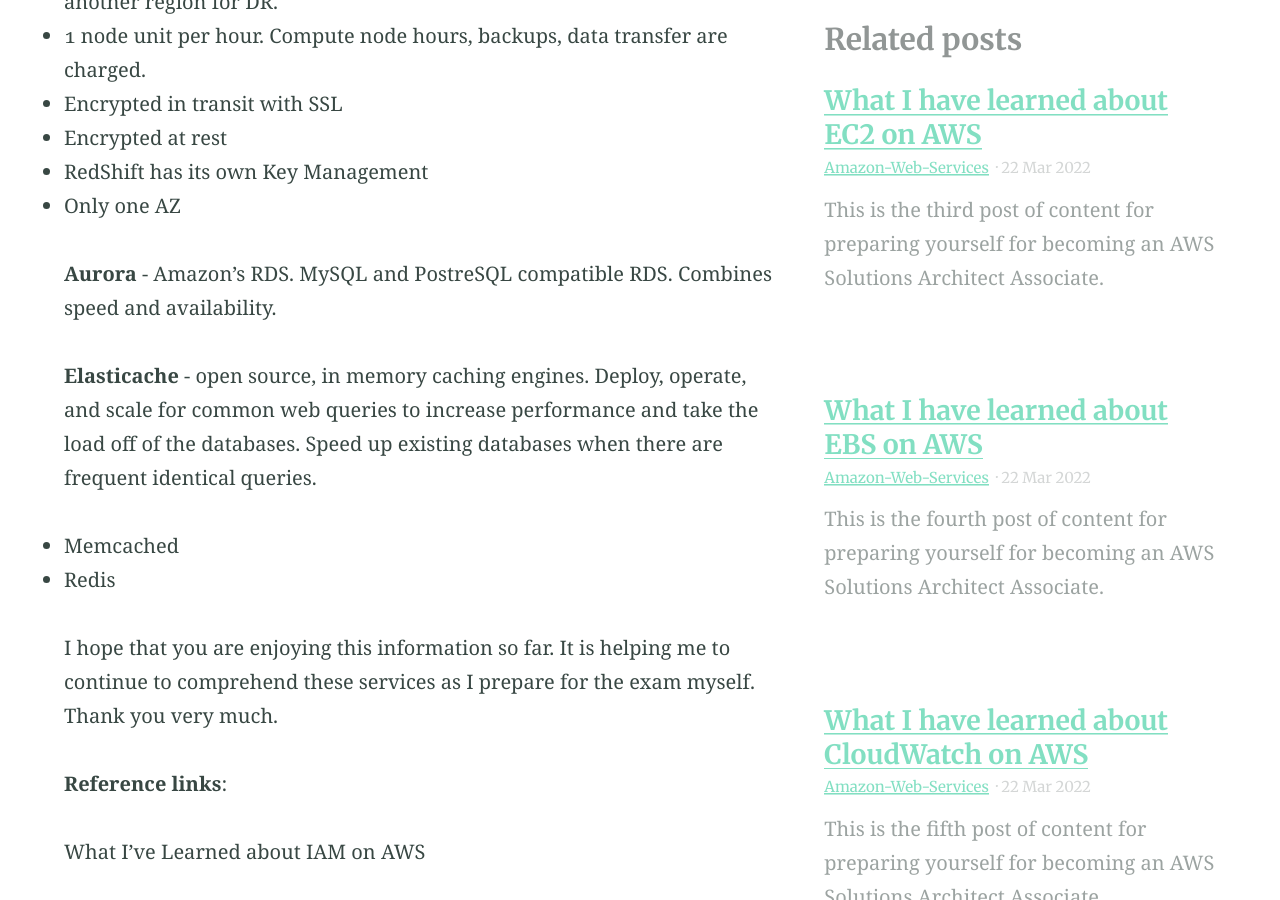
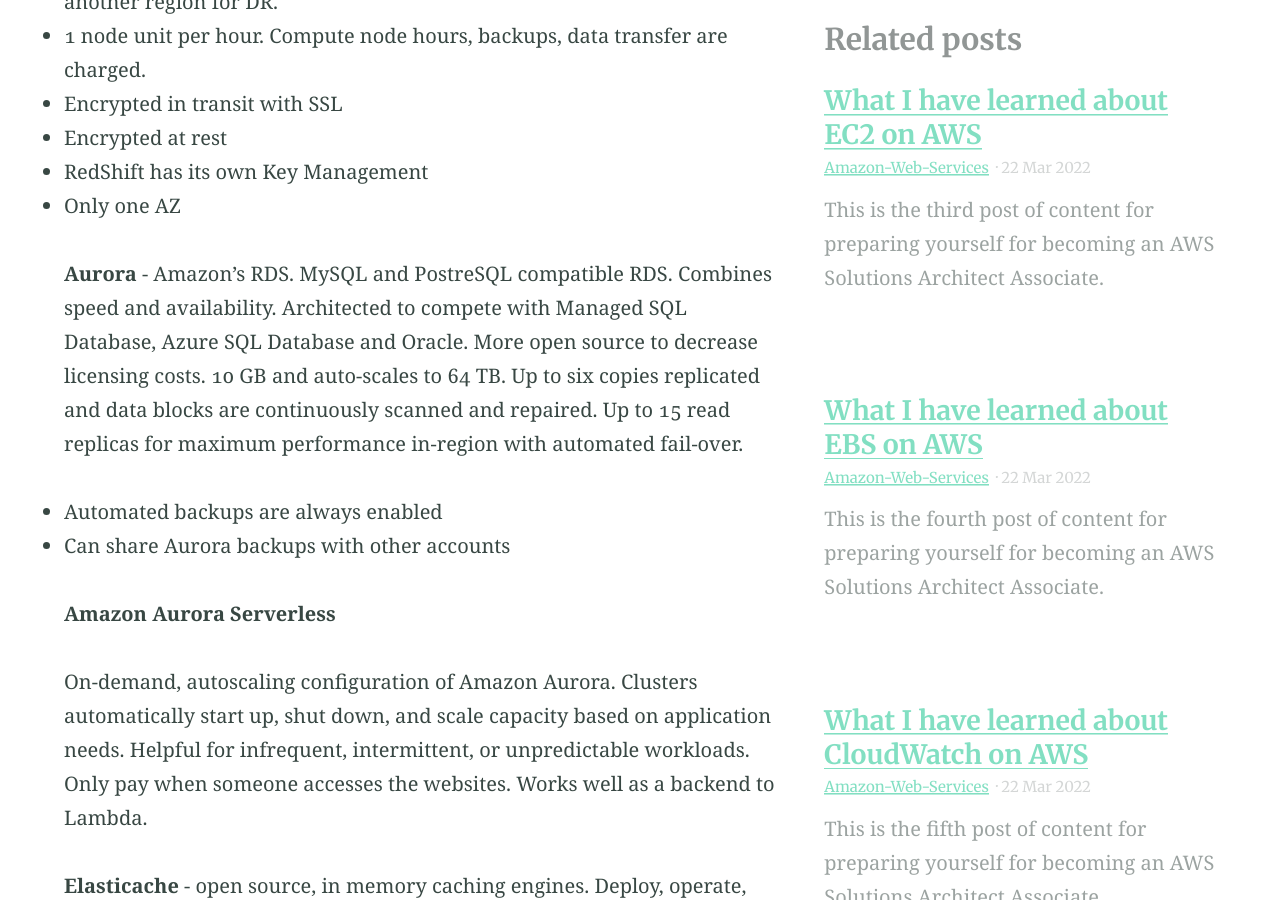
Before and after one commit to captainhyperscaler/captainhyperscaler.github.io, a Jekyll site: the page built from _posts/2022-03-22-aws-rds.md, in a window 1280 px wide and 900 px high, scrolled down 4440 px. Built offline with Jekyll 4.4.1, drawn with Linux system fonts in a browser that asks for light colours.

Commit message:
Update 2022-03-22-aws-rds.md

```diff
--- a/_posts/2022-03-22-aws-rds.md
+++ b/_posts/2022-03-22-aws-rds.md
@@ -92,7 +92,13 @@ Facilitates a migration from a source database to a target database.  DMS can mi
 - Only one AZ
 
 
-**Aurora** - Amazon's RDS. MySQL and PostreSQL compatible RDS.  Combines speed and availability.
+**Aurora** - Amazon's RDS. MySQL and PostreSQL compatible RDS.  Combines speed and availability.  Architected to compete with Managed SQL Database, Azure SQL Database and Oracle.  More open source to decrease licensing costs.  10 GB and auto-scales to 64 TB. Up to six copies replicated and data blocks are continuously scanned and repaired.  Up to 15 read replicas for maximum performance in-region with automated fail-over.
+- Automated backups are always enabled
+- Can share Aurora backups with other accounts
+
+**Amazon Aurora Serverless**
+
+On-demand, autoscaling configuration of Amazon Aurora.  Clusters automatically start up, shut down, and scale capacity based on application needs.  Helpful for infrequent, intermittent, or unpredictable workloads.  Only pay when someone accesses the websites.  Works well as a backend to Lambda.
 
 **Elasticache** - open source, in memory caching engines.  Deploy, operate, and scale for common web queries to increase performance and take the load off of the databases. Speed up existing databases when there are frequent identical queries.
 - Memcached
```
